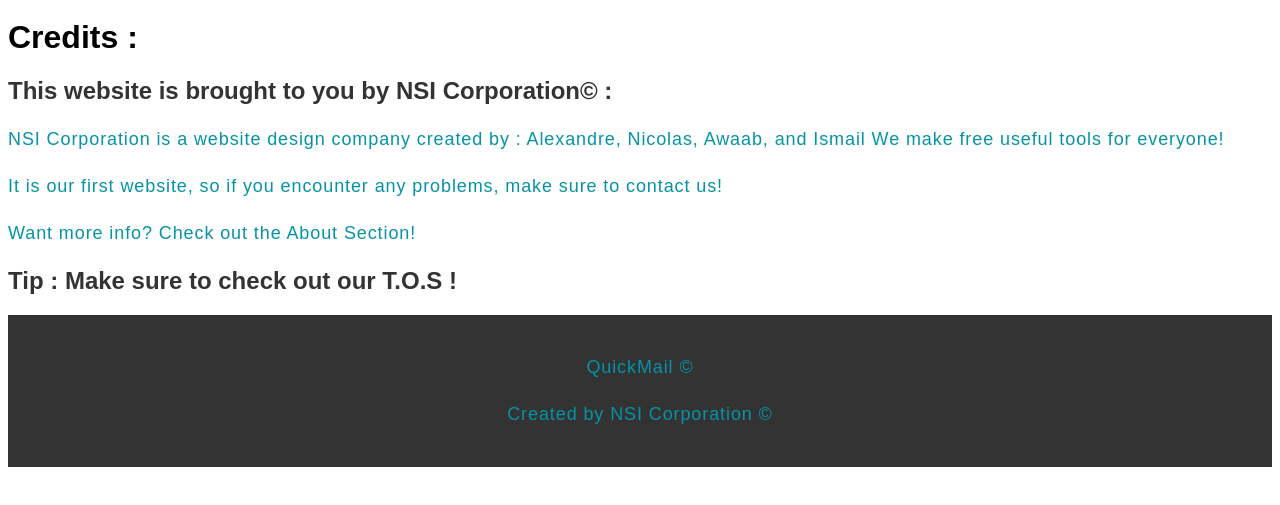
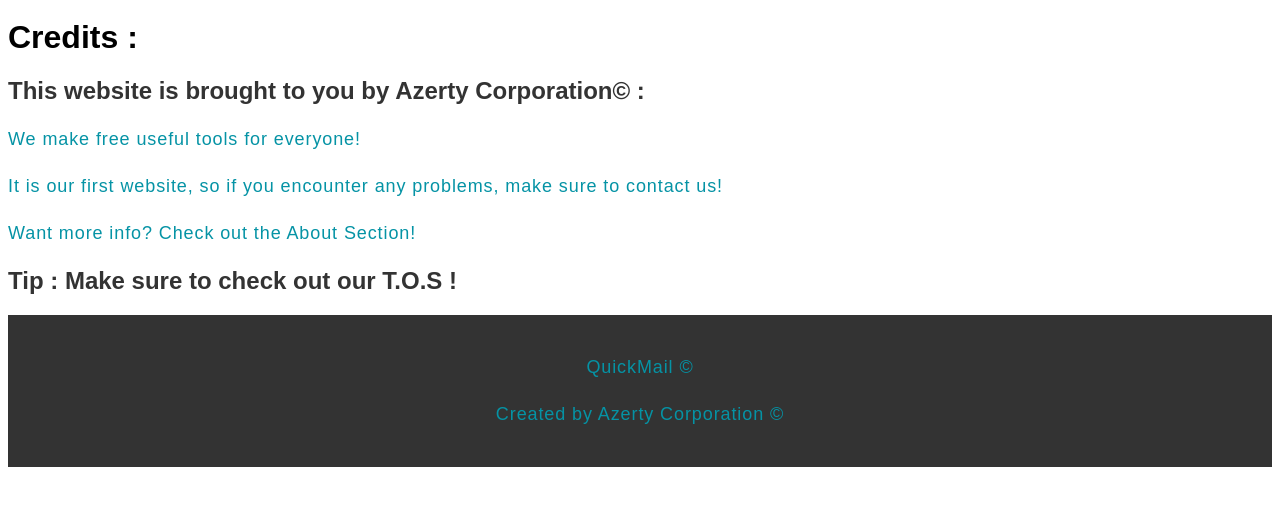
Before and after one commit to xAzerty1/Gmail-Generator, a plain HTML site: page credits.html in a window 1280 px wide. Shown: the part 167-672 px from the top of the page. Drawn offline with Linux system fonts and the light colour scheme.

Commit message:
Update credits.html

```diff
--- a/credits.html
+++ b/credits.html
@@ -22,8 +22,8 @@
     </ul>
 
     <h1>Credits : </h1>
-    <h2>This website is brought to you by NSI Corporation&copy; :</h2>
-    <p>NSI Corporation is a website design company created by : Alexandre, Nicolas, Awaab, and Ismail
+    <h2>This website is brought to you by Azerty Corporation&copy; :</h2>
+    <p>
         We make free useful tools for everyone!
     </p>
     <p>It is our first website, so if you encounter any problems, make sure to contact us!</p>
@@ -32,7 +32,7 @@
 
     <footer>
         <p>QuickMail &copy;</p>
-        <p>Created by NSI Corporation &copy;</p>
+        <p>Created by Azerty Corporation &copy;</p>
     </footer>
 </body>
 
```
